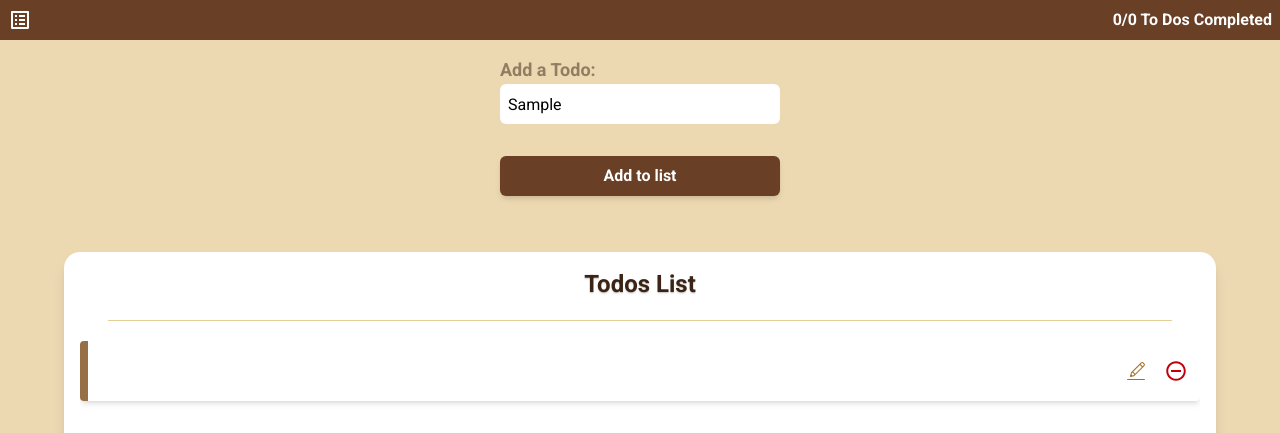
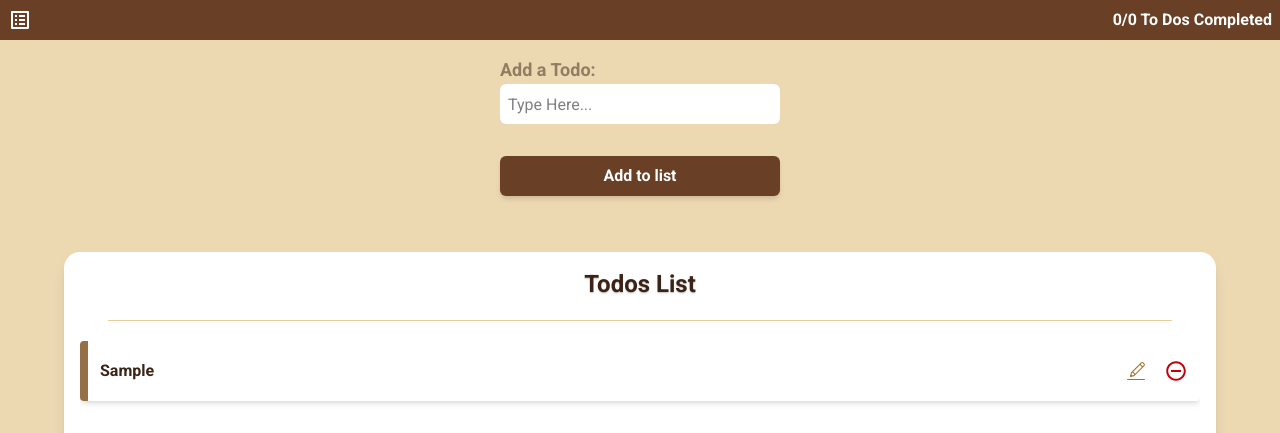
Before and after one commit to Jido-Mad/To-Do-App, a React (Vite) app: page / in a window 1280 px wide. Both pictures are taken after typing "Sample" into the empty fields and a click on the button "Add to list". Shown: the top 433 px of the page. Built offline with nearby package versions, Linux system fonts and the light colour scheme.

Commit message:
Added the logic to display the tasks when addButton is clicked

```diff
--- a/src/Components/Container.jsx
+++ b/src/Components/Container.jsx
@@ -1,14 +1,23 @@
 import AddSection from "./sections/AddSection";
 import List from "./sections/List";
 import Header from "./Header";
+import { useState } from "react";
 
+/* Parent Component for the Add section and the List Section */
 function Container() {
+  const [addTask, setAddTask] = useState([]);
+
+  /* function to store and display the tasks */
+  function showTasks(newTask) {
+    setAddTask((prevTask) => [...prevTask, newTask]);
+  }
+
   return (
     <div className="flex flex-col w-full">
       <Header />
       <section className="flex flex-col gap-10">
-        <AddSection />
-        <List />
+        <AddSection adding={showTasks} />
+        <List task={addTask} />
       </section>
     </div>
   );
--- a/src/Components/Task.jsx
+++ b/src/Components/Task.jsx
@@ -1,10 +1,10 @@
 import { IoMdRemoveCircleOutline } from "react-icons/io";
 import { CiEdit } from "react-icons/ci";
 
-function Task() {
+function Task({ name }) {
   return (
     <li className="flex items-center justify-between p-3 border-l-8 border-[#976f47] shadow-md rounded-sm w-full h-15">
-      <p className="font-roboto-bold"></p>
+      <p className="font-roboto-bold">{name}</p>
       <div className="flex gap-x-4">
         <CiEdit className="text-2xl text-[#A26F25]" />
         <IoMdRemoveCircleOutline className="text-2xl text-red-700" />
--- a/src/Components/sections/AddSection.jsx
+++ b/src/Components/sections/AddSection.jsx
@@ -1,6 +1,23 @@
-import Task from "../Task.jsx";
+import { useState } from "react";
 
-function AddSection() {
+function AddSection({ adding }) {
+  const [inputValue, setInputValue] = useState("");
+
+  /* Stores the InputValue */
+  function handleChange(e) {
+    setInputValue(e.target.value);
+  }
+
+  /* Handles the Add Button */
+  function handleClick() {
+    if (!inputValue) {
+      alert("Your Task can't be Empty");
+    } else {
+      adding(inputValue);
+      setInputValue("");
+    }
+  }
+
   return (
     <div className="flex flex-col items-center p-4 gap-8">
       <div>
@@ -11,13 +28,18 @@ function AddSection() {
           Enter a new task
         </label>
         <input
+          value={inputValue}
+          onChange={handleChange}
           id="todo-input"
           type="text"
           placeholder="Type Here..."
           className="w-70 h-10 p-2  rounded-md outline-none focus-within:shadow-md bg-white"
         />
       </div>
-      <button className="text-white font-roboto-bold bg-[#693F26] w-70 h-10 rounded-md shadow-md ">
+      <button
+        onClick={handleClick}
+        className="text-white font-roboto-bold bg-[#693F26] w-70 h-10 rounded-md shadow-md "
+      >
         Add to list
       </button>
     </div>
--- a/src/Components/sections/List.jsx
+++ b/src/Components/sections/List.jsx
@@ -1,12 +1,15 @@
 import Task from "../Task.jsx";
 
-function List() {
+function List({ task }) {
   return (
     <div className="shadow-lg h-95 w-[90%] p-4 bg-white text-[#3B2415] rounded-2xl flex flex-col items-center gap-5 self-center">
       <h2 className="font-roboto-bold text-2xl text-shadow-sm">Todos List</h2>
       <hr className="h-[1px] w-[95%] bg-[#e7cd97] border-none " />
-      <ul className="w-full flex flex-col items-center gap-5 h-full  overflow-auto">
-        <Task />
+      <ul className="w-full flex flex-col items-center gap-5 h-60  overflow-auto">
+        {/* Mapping the tasks into the list */}
+        {task.map((t, i) => (
+          <Task key={i} name={t} />
+        ))}
       </ul>
     </div>
   );
```
